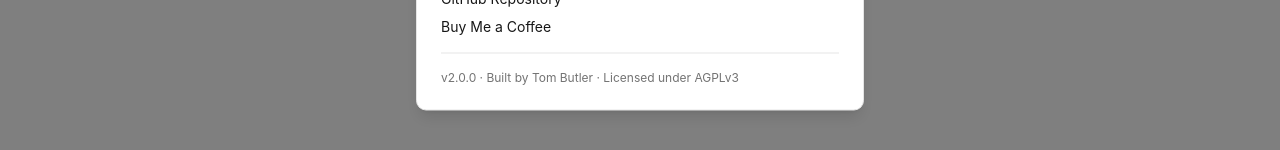
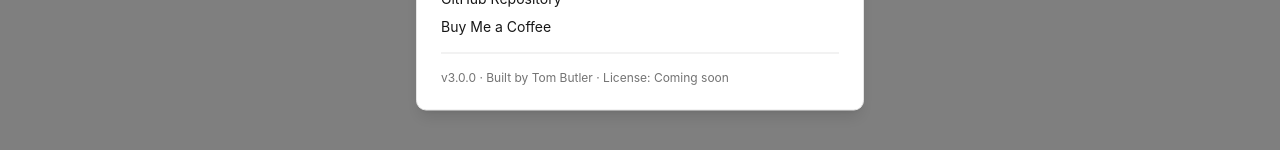
Before and after one commit to ThomasJButler/NewsPerspective, a Next.js app in the folder src/frontend/: page / in a window 1280 px wide. Both pictures are taken after a click on the button 902 px from the left and 42 px from the top of the page. Shown: the part 532-682 px from the top of the page. Built offline with nearby package versions, Linux system fonts and the light colour scheme; no server answers.

Commit message:
Update About modal version to v3.0.0 and fix premature license claim
The modal was displaying v2.0.0 while on the v3.0 branch, and claiming
AGPLv3 licensing before the LICENSE file has been committed.

```diff
--- a/src/frontend/components/about-modal.tsx
+++ b/src/frontend/components/about-modal.tsx
@@ -66,7 +66,7 @@ export function AboutModal({ open, onOpenChange }: AboutModalProps) {
           <Separator />
 
           <p className="text-xs">
-            v2.0.0 &middot; Built by Tom Butler &middot; Licensed under AGPLv3
+            v3.0.0 &middot; Built by Tom Butler &middot; License: Coming soon
           </p>
         </div>
       </DialogContent>
```
